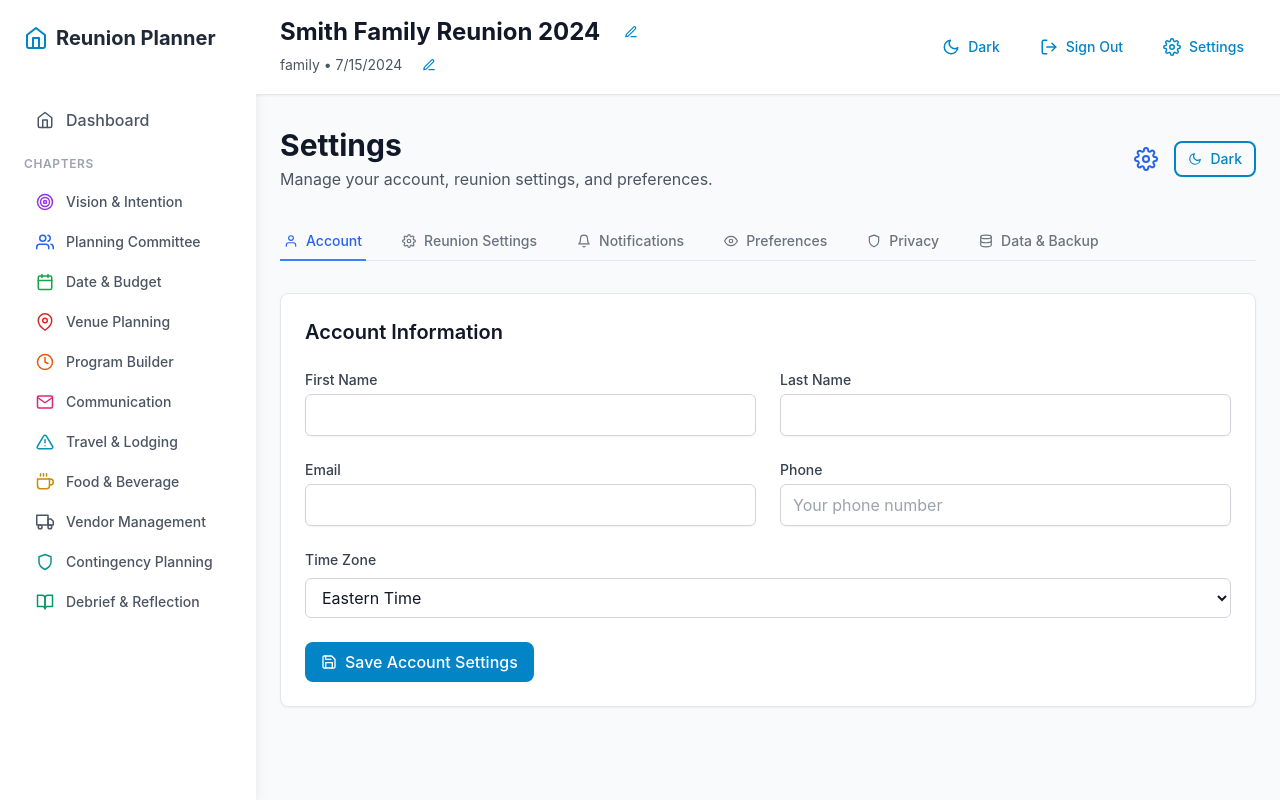
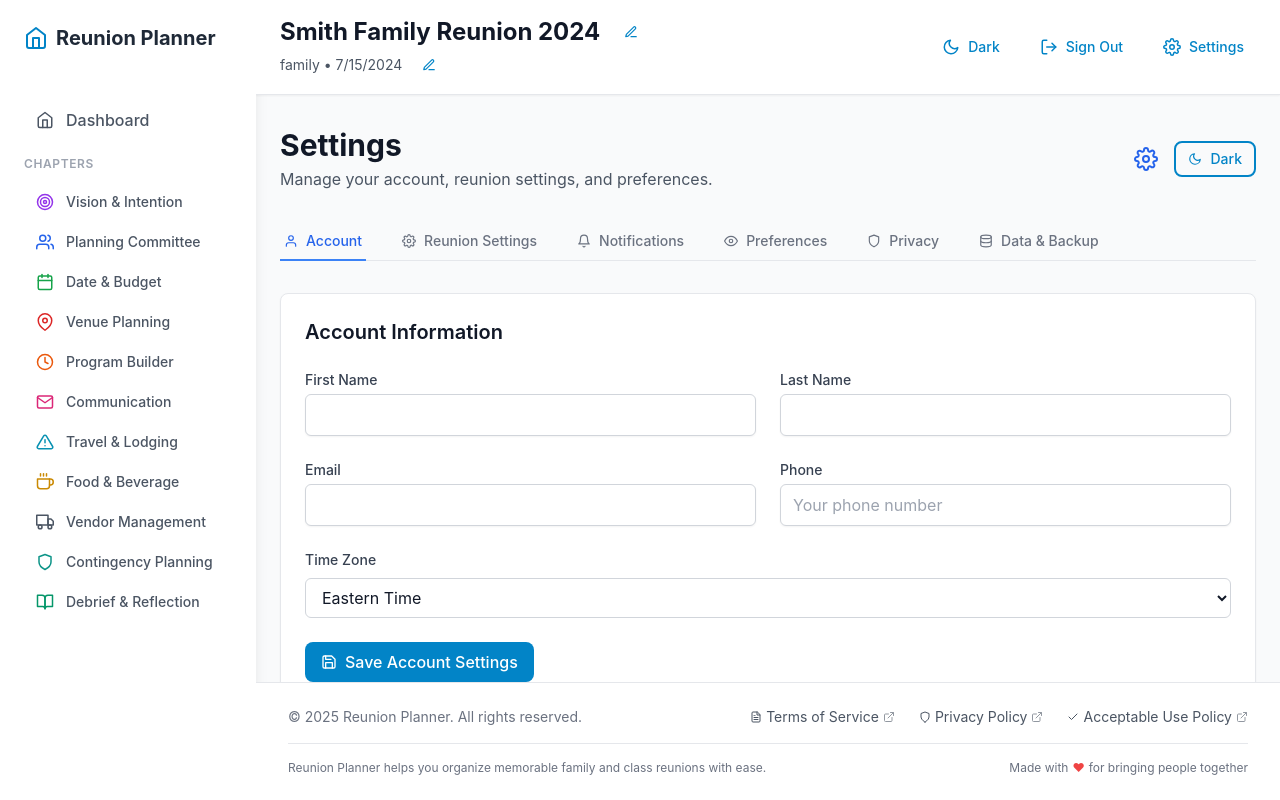
Before and after one commit to Drlmspace/Reunion-Planner-App-Development-1367, a React (Vite) app: page /#/settings in a window 1280 px wide. Built offline with nearby package versions, Linux system fonts and the light colour scheme.

Commit message:
Added files via Greta

```diff
--- /dev/null
+++ b/src/components/Layout/Footer.jsx
@@ -0,0 +1,73 @@
+import React from 'react';
+import * as FiIcons from 'react-icons/fi';
+import SafeIcon from '../../common/SafeIcon';
+
+const { FiExternalLink, FiShield, FiFileText, FiCheck } = FiIcons;
+
+const Footer = () => {
+  const currentYear = new Date().getFullYear();
+
+  const policyLinks = [
+    {
+      title: 'Terms of Service',
+      url: 'https://app.getterms.io/view/sBtei/terms-of-service/en-us',
+      icon: FiFileText
+    },
+    {
+      title: 'Privacy Policy',
+      url: 'https://app.getterms.io/policy/sBtei/app-privacy',
+      icon: FiShield
+    },
+    {
+      title: 'Acceptable Use Policy',
+      url: 'https://app.getterms.io/policy/sBtei/acceptable-use',
+      icon: FiCheck
+    }
+  ];
+
+  return (
+    <footer className="bg-white dark:bg-gray-800 border-t border-gray-200 dark:border-gray-700 mt-auto">
+      <div className="max-w-7xl mx-auto px-4 sm:px-6 lg:px-8 py-6">
+        <div className="flex flex-col md:flex-row justify-between items-center space-y-4 md:space-y-0">
+          {/* Copyright */}
+          <div className="text-sm text-gray-500 dark:text-gray-400">
+            © {currentYear} Reunion Planner. All rights reserved.
+          </div>
+
+          {/* Policy Links */}
+          <div className="flex flex-wrap justify-center md:justify-end items-center space-x-6">
+            {policyLinks.map((link, index) => (
+              <a
+                key={index}
+                href={link.url}
+                target="_blank"
+                rel="noopener noreferrer"
+                className="flex items-center space-x-1 text-sm text-gray-600 dark:text-gray-400 hover:text-primary-600 dark:hover:text-primary-400 transition-colors duration-200"
+              >
+                <SafeIcon icon={link.icon} className="text-xs" />
+                <span>{link.title}</span>
+                <SafeIcon icon={FiExternalLink} className="text-xs opacity-60" />
+              </a>
+            ))}
+          </div>
+        </div>
+
+        {/* Additional Footer Info */}
+        <div className="mt-4 pt-4 border-t border-gray-200 dark:border-gray-700">
+          <div className="flex flex-col md:flex-row justify-between items-center text-xs text-gray-500 dark:text-gray-400 space-y-2 md:space-y-0">
+            <p>
+              Reunion Planner helps you organize memorable family and class reunions with ease.
+            </p>
+            <p className="flex items-center space-x-1">
+              <span>Made with</span>
+              <span className="text-red-500">♥</span>
+              <span>for bringing people together</span>
+            </p>
+          </div>
+        </div>
+      </div>
+    </footer>
+  );
+};
+
+export default Footer;
--- a/src/components/Layout/Layout.jsx
+++ b/src/components/Layout/Layout.jsx
@@ -2,10 +2,11 @@ import React from 'react';
 import { Outlet } from 'react-router-dom';
 import Sidebar from './Sidebar';
 import Header from './Header';
+import Footer from './Footer';
 
 const Layout = () => {
   return (
-    <div className="flex h-screen bg-gray-50">
+    <div className="flex h-screen bg-gray-50 dark:bg-gray-900">
       <Sidebar />
       <div className="flex-1 flex flex-col overflow-hidden">
         <Header />
@@ -14,6 +15,7 @@ const Layout = () => {
             <Outlet />
           </div>
         </main>
+        <Footer />
       </div>
     </div>
   );
--- a/src/pages/Auth/Register.jsx
+++ b/src/pages/Auth/Register.jsx
@@ -5,6 +5,7 @@ import { useAuth } from '../../contexts/AuthContext';
 import Button from '../../components/UI/Button';
 import Input from '../../components/UI/Input';
 import Card from '../../components/UI/Card';
+import Footer from '../../components/Layout/Footer';
 import * as FiIcons from 'react-icons/fi';
 import SafeIcon from '../../common/SafeIcon';
 import toast from 'react-hot-toast';
@@ -54,7 +55,8 @@ const Register = () => {
   const password = watch('password');
 
   return (
-    <div className="min-h-screen bg-gradient-to-br from-primary-50 to-secondary-50 flex items-center justify-center p-4">
+    <div className="min-h-screen bg-gradient-to-br from-primary-50 to-secondary-50 dark:from-gray-900 dark:to-gray-800 flex flex-col">
+      <div className="flex-1 flex items-center justify-center p-4">
         <div className="max-w-md w-full">
           <div className="text-center mb-8">
             <div className="flex justify-center mb-4">
@@ -62,16 +64,16 @@ const Register = () => {
                 <SafeIcon icon={FiUsers} className="text-3xl text-white" />
               </div>
             </div>
-          <h1 className="text-3xl font-bold text-gray-900 mb-2">Create Account</h1>
-          <p className="text-gray-600">
+            <h1 className="text-3xl font-bold text-gray-900 dark:text-white mb-2">Create Account</h1>
+            <p className="text-gray-600 dark:text-gray-300">
               Join Reunion Planner and start organizing memorable events
             </p>
           </div>
 
           <Card>
             {error && (
-            <div className="mb-4 p-3 bg-red-50 border border-red-200 rounded-lg">
-              <p className="text-sm text-red-800">{error}</p>
+              <div className="mb-4 p-3 bg-red-50 dark:bg-red-900/20 border border-red-200 dark:border-red-800 rounded-lg">
+                <p className="text-sm text-red-800 dark:text-red-300">{error}</p>
               </div>
             )}
 
@@ -155,9 +157,12 @@ const Register = () => {
             </form>
 
             <div className="mt-6 text-center">
-            <p className="text-gray-600">
+              <p className="text-gray-600 dark:text-gray-300">
                 Already have an account?{' '}
-              <Link to="/login" className="text-primary-600 hover:text-primary-700 font-medium">
+                <Link
+                  to="/login"
+                  className="text-primary-600 dark:text-primary-400 hover:text-primary-700 dark:hover:text-primary-300 font-medium"
+                >
                   Sign in
                 </Link>
               </p>
@@ -165,6 +170,9 @@ const Register = () => {
           </Card>
         </div>
       </div>
+
+      <Footer />
+    </div>
   );
 };
 
--- a/src/pages/Auth/ResetPassword.jsx
+++ b/src/pages/Auth/ResetPassword.jsx
@@ -5,6 +5,7 @@ import { useAuth } from '../../contexts/AuthContext';
 import Button from '../../components/UI/Button';
 import Input from '../../components/UI/Input';
 import Card from '../../components/UI/Card';
+import Footer from '../../components/Layout/Footer';
 import * as FiIcons from 'react-icons/fi';
 import SafeIcon from '../../common/SafeIcon';
 import { motion } from 'framer-motion';
@@ -39,13 +40,15 @@ const ResetPassword = () => {
       toast.success('Password updated successfully!');
       navigate('/login');
     }
+
     setLoading(false);
   };
 
   const password = watch('password');
 
   return (
-    <div className="min-h-screen bg-gradient-to-br from-primary-50 to-secondary-50 flex items-center justify-center p-4">
+    <div className="min-h-screen bg-gradient-to-br from-primary-50 to-secondary-50 dark:from-gray-900 dark:to-gray-800 flex flex-col">
+      <div className="flex-1 flex items-center justify-center p-4">
         <motion.div
           initial={{ opacity: 0, y: 20 }}
           animate={{ opacity: 1, y: 0 }}
@@ -56,8 +59,8 @@ const ResetPassword = () => {
             <div className="bg-primary-600 p-3 rounded-full inline-flex mb-4">
               <SafeIcon icon={FiLock} className="text-3xl text-white" />
             </div>
-          <h1 className="text-3xl font-bold text-gray-900 mb-2">Reset Password</h1>
-          <p className="text-gray-600">Enter your new password below</p>
+            <h1 className="text-3xl font-bold text-gray-900 dark:text-white mb-2">Reset Password</h1>
+            <p className="text-gray-600 dark:text-gray-300">Enter your new password below</p>
           </div>
 
           <Card>
@@ -84,7 +87,7 @@ const ResetPassword = () => {
                 />
                 <button
                   type="button"
-                className="absolute right-3 top-8 text-gray-400 hover:text-gray-600"
+                  className="absolute right-3 top-8 text-gray-400 hover:text-gray-600 dark:text-gray-500 dark:hover:text-gray-300"
                   onClick={() => setShowPassword(!showPassword)}
                 >
                   <SafeIcon icon={showPassword ? FiEyeOff : FiEye} />
@@ -105,7 +108,7 @@ const ResetPassword = () => {
                 />
                 <button
                   type="button"
-                className="absolute right-3 top-8 text-gray-400 hover:text-gray-600"
+                  className="absolute right-3 top-8 text-gray-400 hover:text-gray-600 dark:text-gray-500 dark:hover:text-gray-300"
                   onClick={() => setShowConfirmPassword(!showConfirmPassword)}
                 >
                   <SafeIcon icon={showConfirmPassword ? FiEyeOff : FiEye} />
@@ -124,6 +127,9 @@ const ResetPassword = () => {
           </Card>
         </motion.div>
       </div>
+
+      <Footer />
+    </div>
   );
 };
 
```
Also changed, not shown: src/pages/Auth/ForgotPassword.jsx (+21 -13 lines), src/pages/Auth/Login.jsx (+23 -16 lines). Lines whose indentation alone changed are shown as unchanged.
